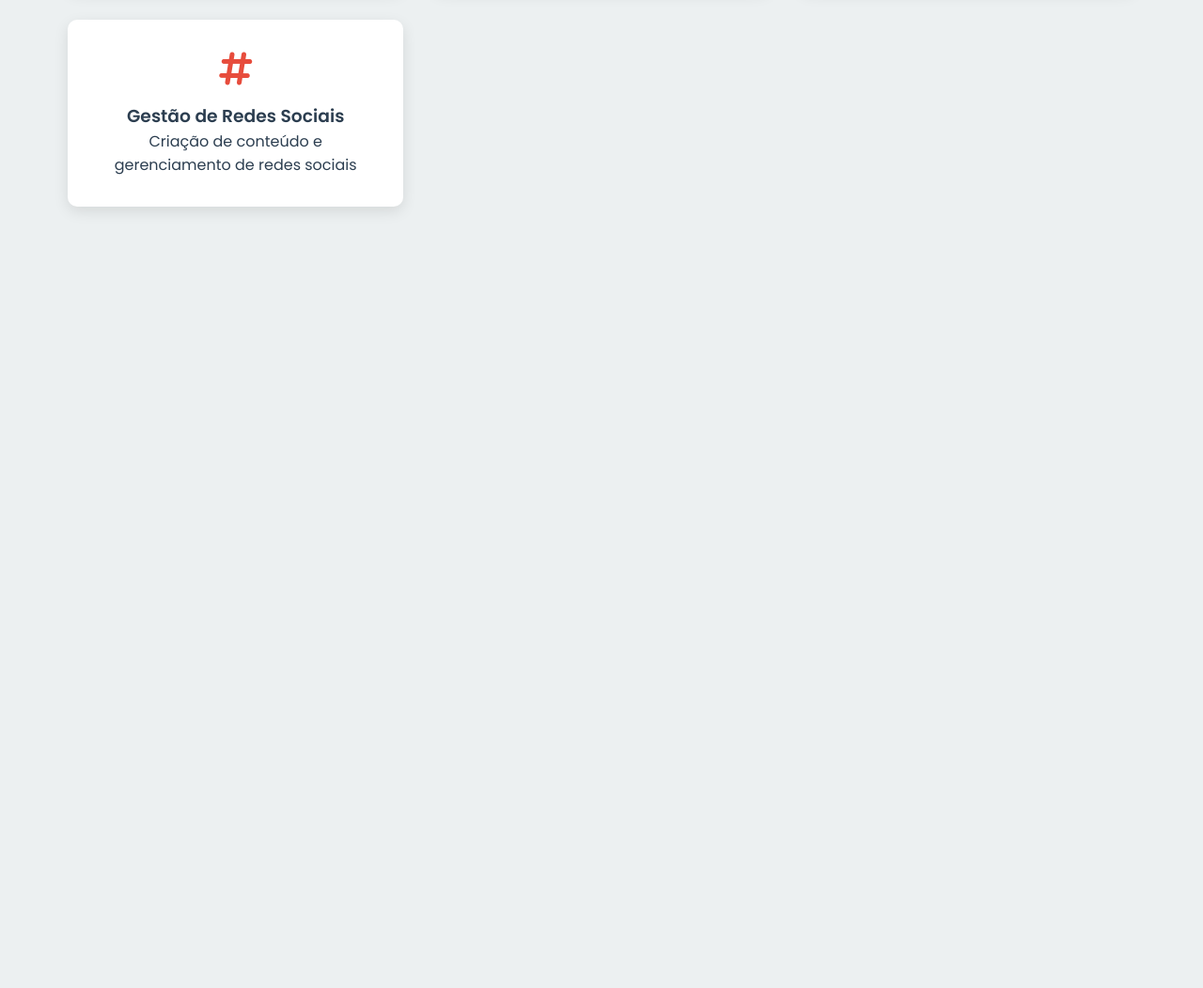
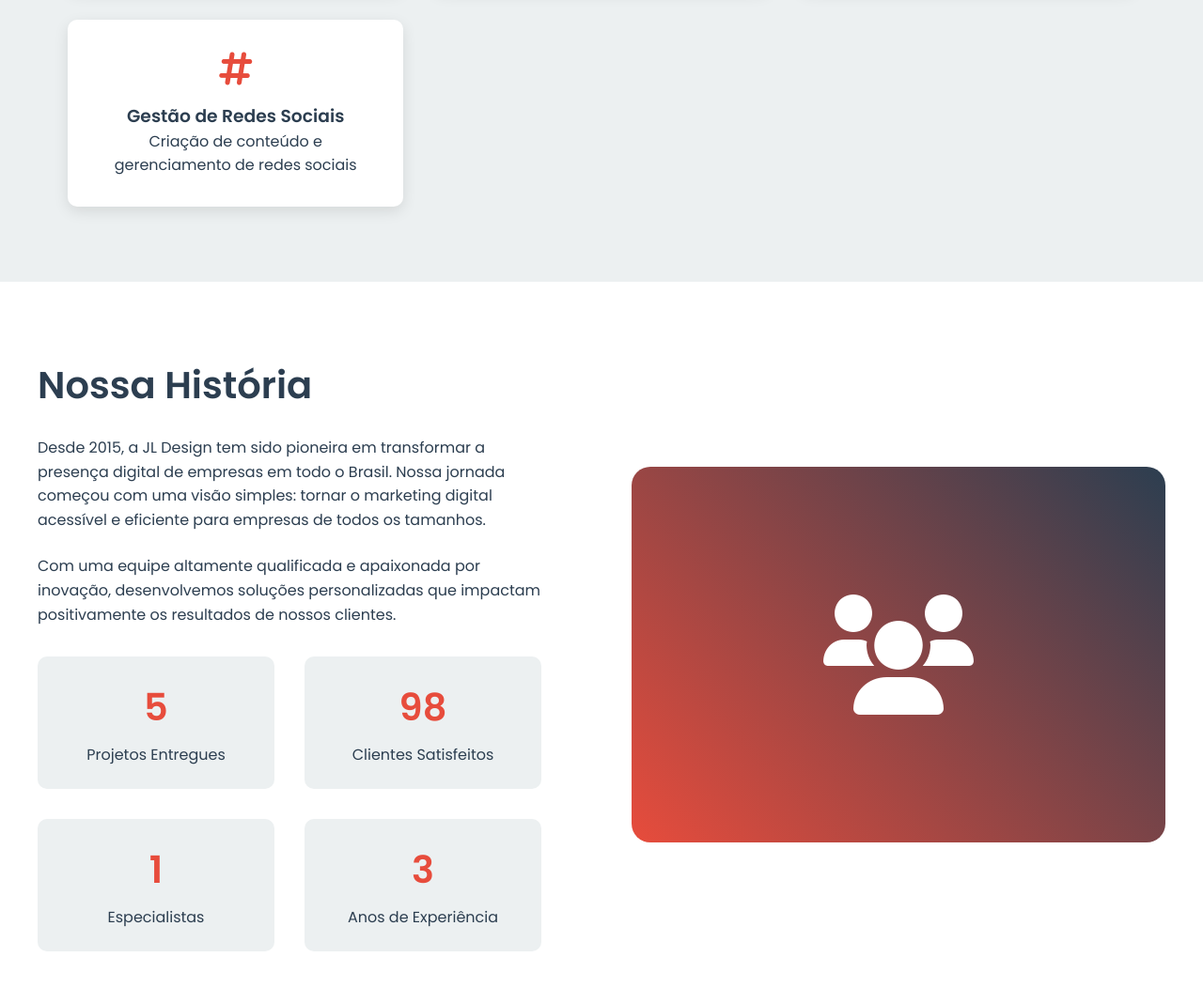
Before and after one commit to jorgepedro7/jldesign, a plain HTML site: page index.html in a window 1280 px wide. Shown: the part 1198-2250 px from the top of the page at 94% size. Before the commit the page ends 1498 px from the top, so only its background shows below. Drawn offline with Linux system fonts and the light colour scheme.

Commit message:
Update index.html

```diff
--- a/index.html
+++ b/index.html
@@ -65,6 +65,7 @@ body {
   justify-content: center;
   background: linear-gradient(45deg, var(--primary), #34495E);
   padding: 2rem;
+  scroll-margin-top: 70px;
 }
 
 .hero-content {
@@ -100,6 +101,7 @@ body {
   padding: 5rem 2rem;
   max-width: 1200px;
   margin: 0 auto;
+  scroll-margin-top: 70px;
 }
 
 .services h2 {
@@ -132,6 +134,86 @@ body {
   margin-bottom: 1rem;
 }
 
+.about-section {
+  padding: 5rem 2rem;
+  background: white;
+  scroll-margin-top: 70px;
+}
+
+.about-container {
+  max-width: 1200px;
+  margin: 0 auto;
+  display: grid;
+  grid-template-columns: 1fr 1fr;
+  gap: 4rem;
+  align-items: center;
+}
+
+.about-text {
+  padding-right: 2rem;
+}
+
+.about-text h2 {
+  font-size: 2.5rem;
+  margin-bottom: 1.5rem;
+  color: var(--primary);
+}
+
+.about-text p {
+  margin-bottom: 1.5rem;
+  line-height: 1.6;
+}
+
+.stats-grid {
+  display: grid;
+  grid-template-columns: repeat(2, 1fr);
+  gap: 2rem;
+  margin-top: 2rem;
+}
+
+.stat-card {
+  background: var(--light);
+  padding: 1.5rem;
+  border-radius: 10px;
+  text-align: center;
+}
+
+.stat-number {
+  font-size: 2.5rem;
+  font-weight: bold;
+  color: var(--accent);
+  margin-bottom: 0.5rem;
+}
+
+.about-image-container {
+  position: relative;
+  height: 400px;
+}
+
+.about-image {
+  width: 100%;
+  height: 100%;
+  border-radius: 20px;
+  overflow: hidden;
+  background: linear-gradient(45deg, var(--accent), var(--primary));
+  display: flex;
+  align-items: center;
+  justify-content: center;
+}
+
+.team-member {
+  margin-top: 4rem;
+  text-align: center;
+}
+
+.team-member img {
+  width: 150px;
+  height: 150px;
+  border-radius: 50%;
+  margin-bottom: 1rem;
+  border: 5px solid var(--accent);
+}
+
 @media (max-width: 768px) {
   .nav-links {
     display: none;
@@ -143,6 +225,14 @@ body {
 
   .hero p {
     font-size: 1rem;
+  }
+
+  .about-container {
+    grid-template-columns: 1fr;
+  }
+
+  .about-text {
+    padding-right: 0;
   }
 }
 
@@ -163,7 +253,7 @@ body {
 
 <nav class="navbar">
   <div class="navbar-content">
-    <a href="#" class="logo">JL Design</a>
+    <a href="https://jldesign.com" class="logo">JL Design</a>
     <div class="nav-links">
       <a href="#home">Home</a>
       <a href="#services">Serviços</a>
@@ -207,6 +297,39 @@ body {
   </div>
 </section>
 
+<section class="about-section" id="about">
+  <div class="about-container">
+    <div class="about-text">
+      <h2>Nossa História</h2>
+      <p>Desde 2015, a JL Design tem sido pioneira em transformar a presença digital de empresas em todo o Brasil. Nossa jornada começou com uma visão simples: tornar o marketing digital acessível e eficiente para empresas de todos os tamanhos.</p>
+      <p>Com uma equipe altamente qualificada e apaixonada por inovação, desenvolvemos soluções personalizadas que impactam positivamente os resultados de nossos clientes.</p>
+      <div class="stats-grid">
+        <div class="stat-card">
+          <div class="stat-number">5+</div>
+          <div>Projetos Entregues</div>
+        </div>
+        <div class="stat-card">
+          <div class="stat-number">98%</div>
+          <div>Clientes Satisfeitos</div>
+        </div>
+        <div class="stat-card">
+          <div class="stat-number">1+</div>
+          <div>Especialistas</div>
+        </div>
+        <div class="stat-card">
+          <div class="stat-number">3</div>
+          <div>Anos de Experiência</div>
+        </div>
+      </div>
+    </div>
+    <div class="about-image-container">
+      <div class="about-image">
+        <i class="fas fa-users" style="font-size: 8rem; color: white;"></i>
+      </div>
+    </div>
+  </div>
+</section>
+
 <script>
 document.addEventListener('DOMContentLoaded', function() {
     // Smooth scroll para links internos
@@ -219,7 +342,7 @@ document.addEventListener('DOMContentLoaded', function() {
         });
     });
 
-    // Animação de entrada para cards de serviço
+    // Animação de entrada para cards de serviço e stats
     const observer = new IntersectionObserver((entries) => {
         entries.forEach(entry => {
             if (entry.isIntersecting) {
@@ -229,12 +352,38 @@ document.addEventListener('DOMContentLoaded', function() {
         });
     });
 
-    document.querySelectorAll('.service-card').forEach((card) => {
+    document.querySelectorAll('.service-card, .stat-card').forEach((card) => {
         card.style.opacity = 0;
         card.style.transform = 'translateY(50px)';
         card.style.transition = 'opacity 0.5s ease, transform 0.5s ease';
         observer.observe(card);
     });
+
+    // Contador animado para os números estatísticos
+    const statsObserver = new IntersectionObserver((entries) => {
+        entries.forEach(entry => {
+            if (entry.isIntersecting) {
+                const target = entry.target;
+                const value = parseInt(target.textContent);
+                let current = 0;
+                const increment = value / 50;
+                const timer = setInterval(() => {
+                    current += increment;
+                    if (current >= value) {
+                        target.textContent = value + (target.textContent.includes('+') ? '+' : '');
+                        clearInterval(timer);
+                    } else {
+                        target.textContent = Math.ceil(current);
+                    }
+                }, 20);
+                statsObserver.unobserve(target);
+            }
+        });
+    });
+
+    document.querySelectorAll('.stat-number').forEach(stat => {
+        statsObserver.observe(stat);
+    });
 });
 </script>
 
```
